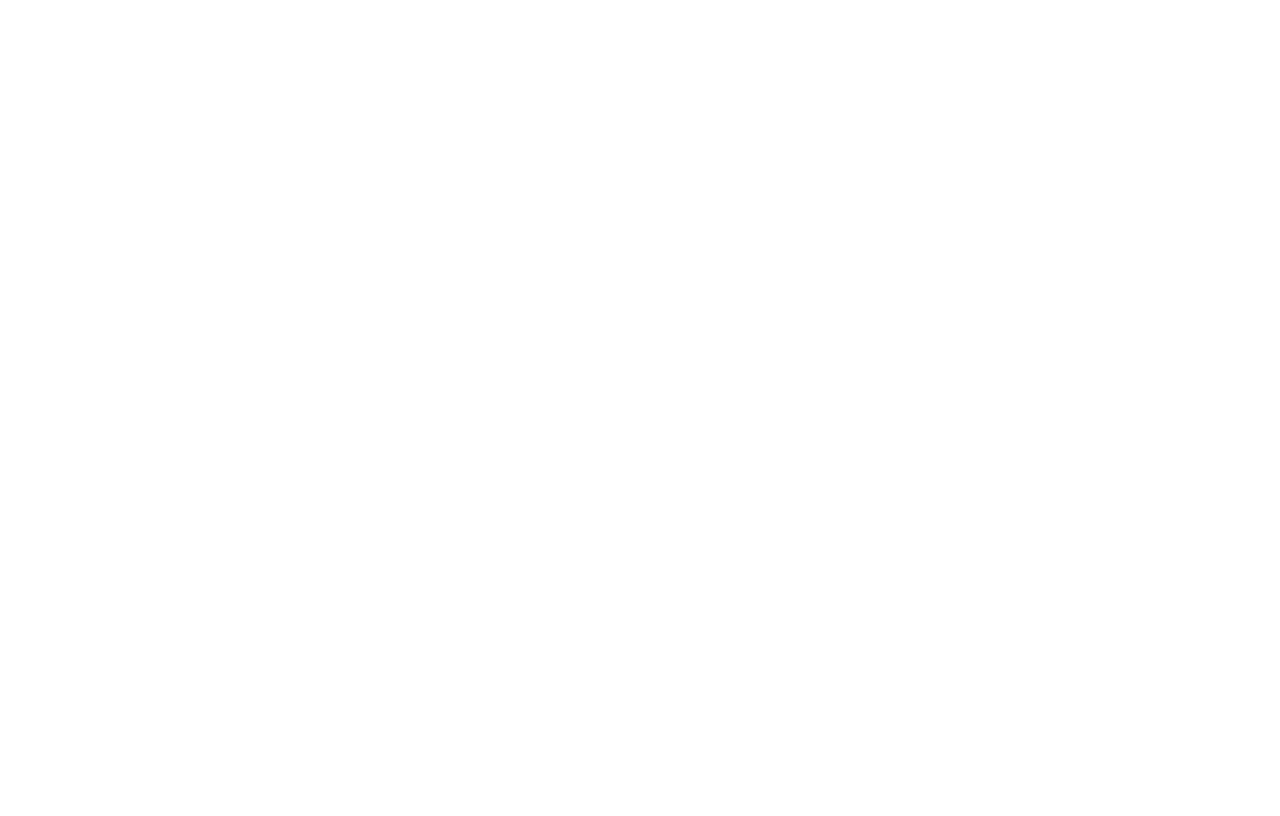
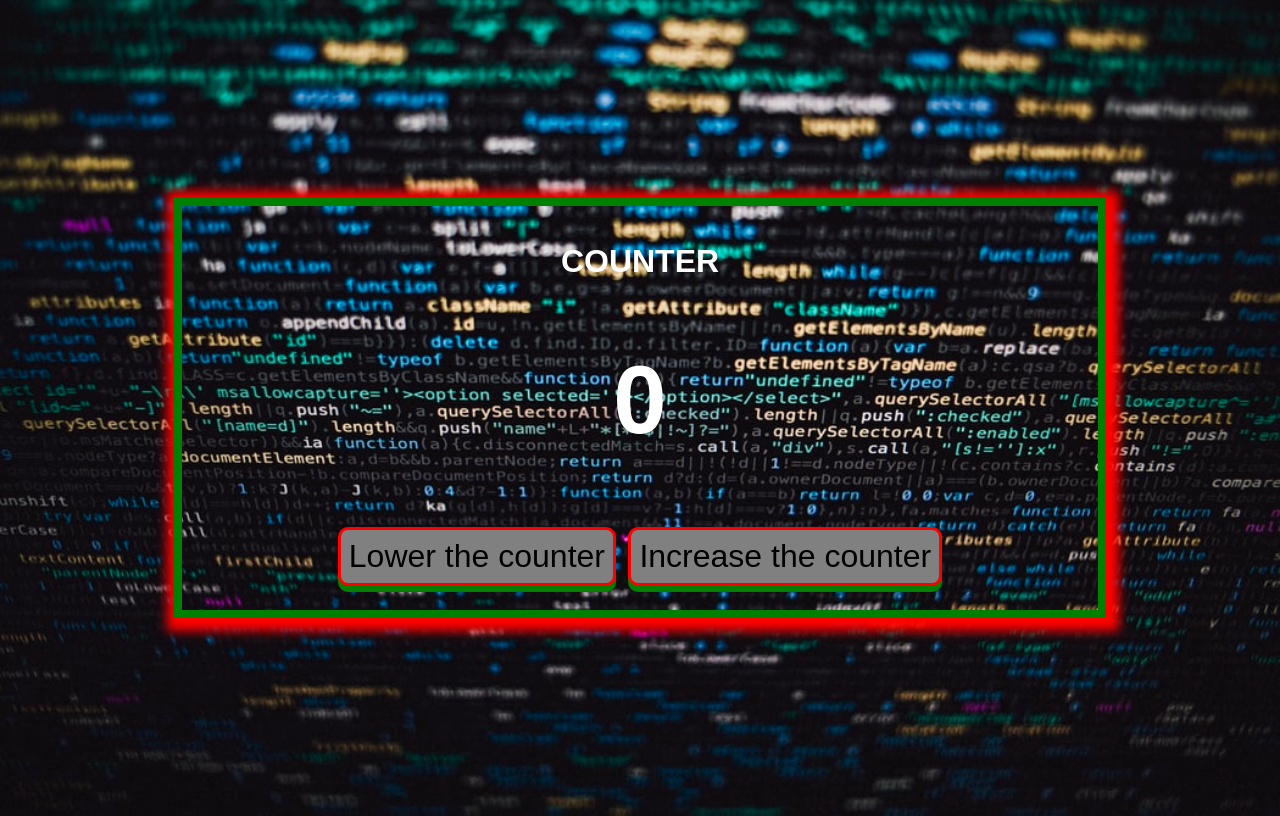
Before and after one commit to MikecMarko/JavaScript, a PHP site: page / in a window 1280 px wide. Before the commit the page is empty. Run offline with PHP 8.4, Linux system fonts and the light colour scheme.

Commit message:
Example5_counter

```diff
--- a/Basic JavaScript projects/Example5_counter/index.html
+++ b/Basic JavaScript projects/Example5_counter/index.html
@@ -3,9 +3,25 @@
 <head>
     <meta charset="UTF-8">
     <meta name="viewport" content="width=device-width, initial-scale=1.0">
-    <title>Example 5</title>
+    <link rel="stylesheet" href="main.css">
+    <title>Document</title>
 </head>
 <body>
+    <div class="counter-box">
+    <h1>counter</h1>
+    <h1 class="counter">0</h1>
+    <div id="button">
+        <button type="button" class="button" id="LowerCountButton">Lower the counter</button>
+        <button type="button" class="button" id="IncreaseCountButton">Increase the counter</button>
+
+    </div>
+
+
+    </div>
+
+   <script src="script.js"></script>
 
 </body>
+
+
 </html>
--- a/Basic JavaScript projects/Example5_counter/main.css
+++ b/Basic JavaScript projects/Example5_counter/main.css
@@ -3,59 +3,44 @@
 display: flex;
 align-items: center;
 justify-content: center;
-    background: #88d589;
-    color: #333;
-    font-family: 'calibri', sans-serif;
-    font-weight: 400;
-    text-transform: capitalize;
+/*background: url('Photo/For project image.jfif');
+background-position: center;
+background-size: cover;
+background-repeat: no-repeat;*/
+background: url('Photo/For project image.jfif')center/cover no-repeat;
+color: white;
+font-family: Arial, Arial, Helvetica, sans-serif;
+font-weight: bold;
+text-transform: uppercase;
 }
 
-.container{
+.counter-box{
+    flex:0 0 70%;
+    font-weight: bold;
     text-align: center;
-    padding: 2rem;
-    border-radius: 2px;
-    background: #fff;
-    /*for container to always be 80% of screen*/
-    flex:0 0 80%;
+    border: 8px solid green;
+    padding: 1rem;
+    box-shadow: 3px 3px 10px 10px red;
 }
 
-button{
-    display: block;
-    font-size: 2rem;
-    /*margin 1rem top and button, left and right auto*/
-    margin: 1rem auto;
-    /*padding 0.5rem top and button, left and right 1rem*/
-    padding: 0.5rem 1rem;
-    color: #fff;
-    background: #6cc3d7;
-    border-radius: 9px;
-    border: none;
-    text-transform: capitalize;
-}
-button:hover{
-    opacity: 0.7;
-    cursor: pointer;
+.counter{
+    font-size: 6rem;
 }
 
-input[type=text]{
+.button{
+    background-color: gray;
+    border-radius: 10px;
+    font-size: 2rem;
     padding: 0.5rem;
-/*all arround 1rem top bottom left right*/
-margin: 1rem;
-border-radius: 5px;
-font-size: 1.5rem;
-/*border color does not apply to thick */
-border: 6px solid #88d5e9;
+    margin: 0.5rem 0.25rem;
+    border: red 3px solid;
+    box-shadow: 0px 6px green;
     outline: none;
 }
-
-/*adding of box shadow, we add on focus so we know when we have selected it*/
-input[type=text]:focus{
-    /*horizontal vertical and blur*/
-    box-shadow: 0 0 10px #88d5e9;
-
+.button:hover{
+    background-color: green;
+    color:wheat;
 }
-
-#messageOut{
-margin: 0.5rem 0;
-color:   #88d5e9;
+.button:active{
+    box-shadow: none;
 }
--- a/Basic JavaScript projects/Example5_counter/script.js
+++ b/Basic JavaScript projects/Example5_counter/script.js
@@ -1,22 +1,36 @@
-const sendbutton = document.querySelector('#sendbutton');
-const messageIn = document.querySelector('#messageIn');
-const messageOut = document.querySelector('#messageOut');
+let countner = document.querySelector('.counter');
+const increase = document.querySelector('#IncreaseCountButton');
+const lower = document.querySelector('#LowerCountButton');
+
+let count = 0;
+
+increase.addEventListener('click',increaser);
+lower.addEventListener('click',lowerer);
 
 
-sendbutton.addEventListener('click',sendmessage)
+// we can look for elemeent syntax on certain web browsers
+function increaser(){
+    count++;
+    countner.innerHTML=count;
+    if(countner.innerHTML>'0'){
+        countner.style.color = 'green';
+    }
+    else if(countner.innerHTML==='0'){
+        countner.style.color = 'white';
+    }
+    countner.animate([{opacity:'0.2'},{opacity:'1.0'}],{duration:2000,fill:'forwards'})
+}
+function lowerer(){
+    count--;
+    countner.innerHTML=count;
 
-function sendmessage(){
-    //collecting a value from input
-    let content = messageIn.value;
+    if(countner.innerHTML<'0'){
+        countner.style.color = 'red';
+    }
+    else if(countner.innerHTML==='0'){
+        countner.style.color = 'white';
+    }
+    countner.animate([{opacity:'0.2'},{opacity:'1.0'}],{duration:2000,fill:'forwards'})
+}
 
-    if(content===''){
-        alert('Please enter the required information!')
-    }
-    else{
-        // to check console.log(content);
-        messageOut.innerHTML = content;
-        messageIn.value='';
-
-    }
-
-}
+//color change for animate effect
```
Lines whose indentation alone changed are shown as unchanged.
